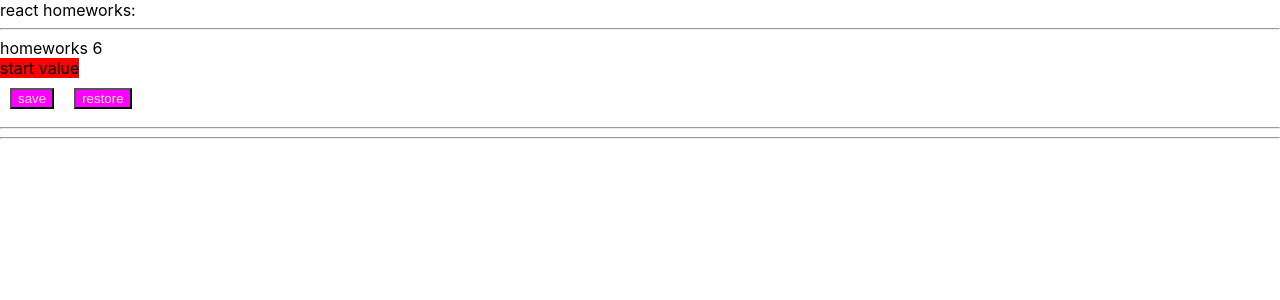
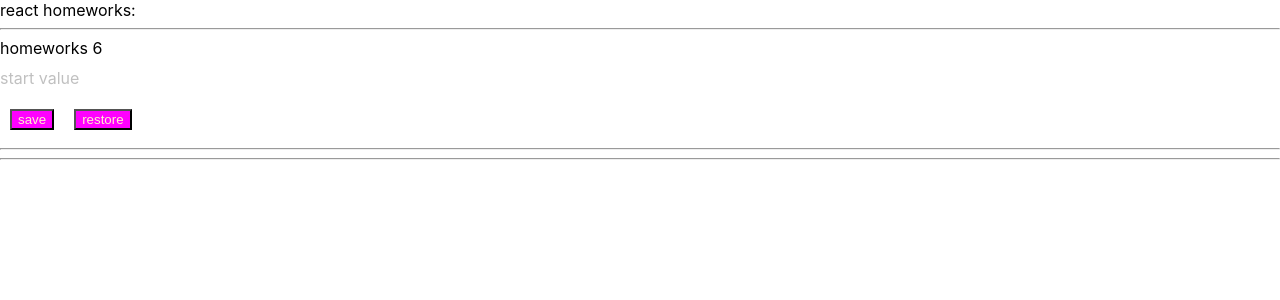
Before and after one commit to DmitriAleks/DZ, a React (Create React App) app in the folder TrubeDz/: page / in a window 1280 px wide. Shown: the top 300 px of the page. Built offline with nearby package versions, Linux system fonts and the light colour scheme.

Commit message:
HWN6 ready

```diff
--- a/TrubeDz/src/p2-homeworks/h4/common/c1-SuperInputText/SuperInputText.module.css
+++ b/TrubeDz/src/p2-homeworks/h4/common/c1-SuperInputText/SuperInputText.module.css
@@ -3,9 +3,11 @@
     border: lightcoral solid 2px;
 }
 .superInput {
-    margin:10px;
-    background: yellow;
-    color: chartreuse ;
+    display: inline-block;
+    height: 31px;
+    padding-top: 10px;
+    background: red;
+    color: black ;
 }
 
 .errorInput {
--- a/TrubeDz/src/p2-homeworks/h6/HW6.tsx
+++ b/TrubeDz/src/p2-homeworks/h6/HW6.tsx
@@ -10,7 +10,7 @@
         saveState<string>('editable-span-value', value)
     }
     const restore = () => {
-       const oldValue =  restoreState<string>('editable-span-value',value)
+       const oldValue =  restoreState<string>('editable-span-value','')
         setValue(oldValue)
     }
 
--- a/TrubeDz/src/p2-homeworks/h6/common/c4-SuperEditableSpan/SuperEditableSpan.module.css
+++ b/TrubeDz/src/p2-homeworks/h6/common/c4-SuperEditableSpan/SuperEditableSpan.module.css
@@ -1,3 +1,7 @@
 .span {
-    background-color: red ;
+    display: inline-block;
+    height: 31px;
+    padding-top: 10px;
+    cursor: pointer;
+    color: silver;
 }
```
